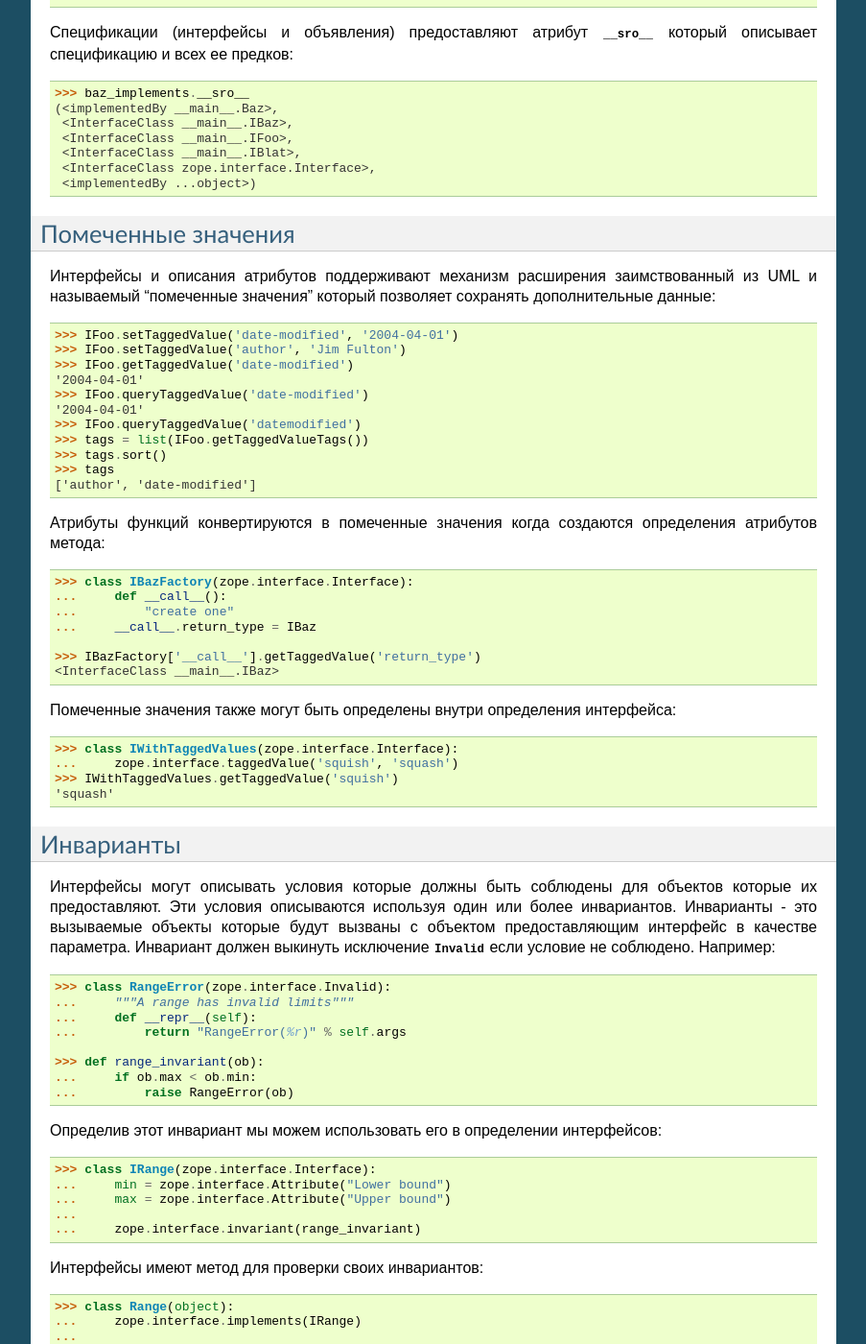
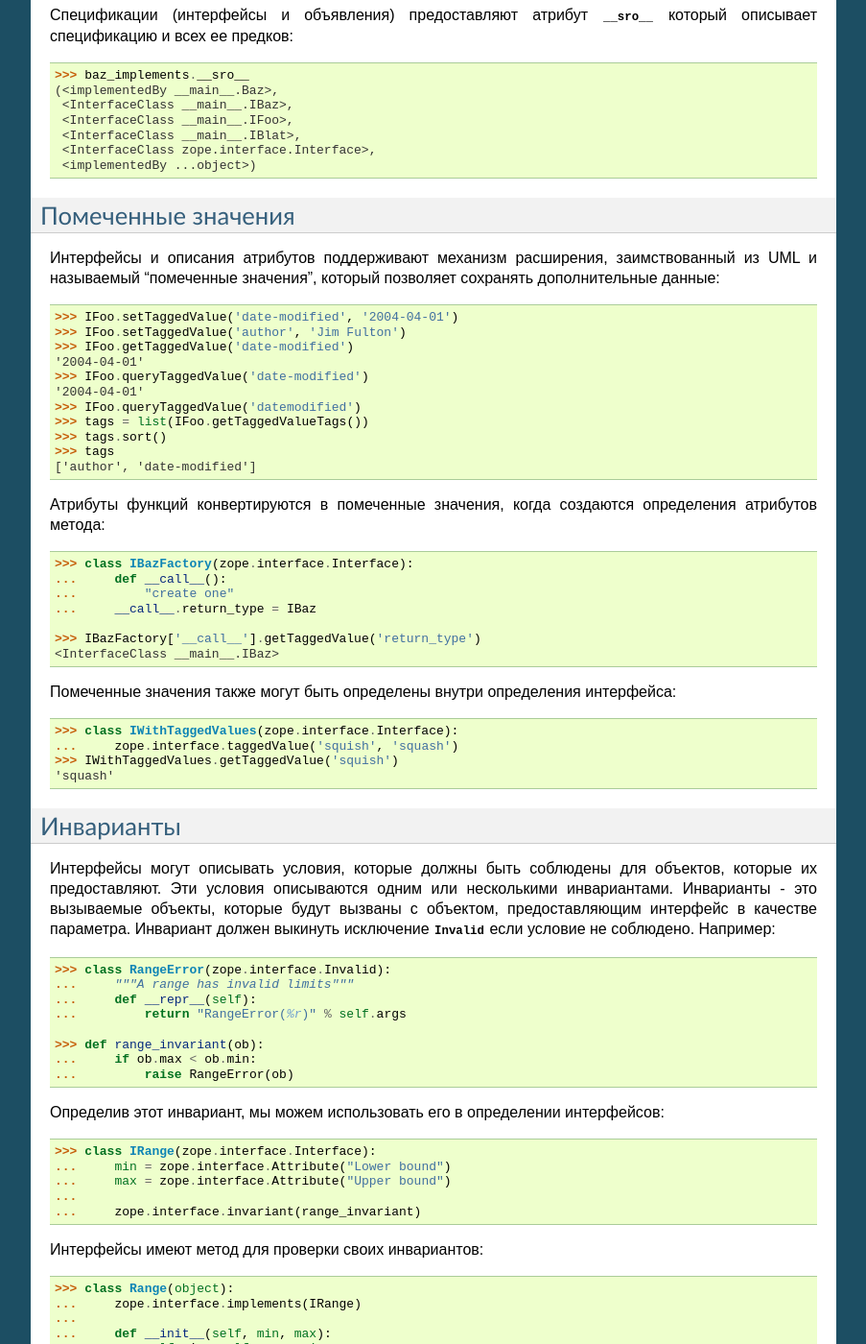
Before and after one commit to zopefoundation/zope.interface, a Sphinx documentation site: the page built from docs/README.ru.rst, in a window 1280 px wide and 1400 px high, scrolled down 10083 px. Shown: the whole window at 96% size, without its empty margins (198-1101 px from the left). Built offline with Sphinx 7.4.7, drawn with Linux system fonts in a browser that asks for light colours; some of the changed text lies outside the part shown.

Commit message:
Update README.ru.rst
- Punctuation check and fix.
- Replace some figures of speech.

```diff
--- a/docs/README.ru.rst
+++ b/docs/README.ru.rst
@@ -310,7 +310,7 @@
   ...     def brag():
   ...         "Brag about being special"
 
-Мы можем сделать созданный экземпляр foo специальным предоставив атрибуты
+Мы можем сделать созданный экземпляр foo специальным, предоставив атрибуты
 `reason` и `brag`::
 
   >>> foo.reason = 'I just am'
@@ -403,7 +403,7 @@
 Объекты объявлений
 ------------------
 
-Когда мы объявляем интерфейсы мы создаем объект *объявления*. Когда мы
+Когда мы объявляем интерфейсы, мы создаем объект *объявления*. Когда мы
 запрашиваем объявления возвращается объект объявления::
 
   >>> type(zope.interface.implementedBy(Special))
@@ -411,7 +411,7 @@
 
 Объекты объявления и объекты интерфейсов во многом похожи друг на друга.
 На самом деле они даже имеют общий базовый класс. Важно понять, что они могут
-использоваться там где в объявлениях ожидаются интерфейсы. Вот простой
+использоваться там, где в объявлениях ожидаются интерфейсы. Вот простой
 пример::
 
   >>> class Special2(Foo):
@@ -467,7 +467,7 @@
   >>> IBaz['eek'].__doc__
   'eek in baz blah'
 
-Мы были осторожны переопределяя eek совместимым путем. Когда интерфейс
+Мы были осторожны, переопределяя eek совместимым путем. Когда интерфейс
 расширяется, расширенный интерфейс должен быть совместимым [#compat]_ с
 расширяемыми интерфейсами.
 
@@ -494,7 +493,7 @@
   False
 
 Когда мы применяем итерацию к интерфейсу мы получаем все имена которые он
-определяет включая имена определенные для базовых интерфейсов. Иногда
+определяет, включая имена определенные для базовых интерфейсов. Иногда
 мы хотим получить *только* имена определенные интерфейсом напрямую.
 Для этого мы используем метод `names`::
 
@@ -533,7 +532,7 @@
 Заметим, что это отличается от поиска в глубину.
 
 Иногда полезно узнать, что интерфейс определяет атрибут напрямую. Мы можем
-использовать метод direct для получения напрямую определенных атрибутов::
+использовать метод `direct` для получения напрямую определенных атрибутов::
 
   >>> IBase.direct('foo').__doc__
   'base foo doc'
@@ -577,8 +576,8 @@
 Помеченные значения
 ===================
 
-Интерфейсы и описания атрибутов поддерживают механизм расширения
-заимствованный из UML и называемый "помеченные значения" который позволяет
+Интерфейсы и описания атрибутов поддерживают механизм расширения,
+заимствованный из UML и называемый "помеченные значения", который позволяет
 сохранять дополнительные данные::
 
   >>> IFoo.setTaggedValue('date-modified', '2004-04-01')
@@ -593,7 +592,7 @@
   >>> tags
   ['author', 'date-modified']
 
-Атрибуты функций конвертируются в помеченные значения когда создаются
+Атрибуты функций конвертируются в помеченные значения, когда создаются
 определения атрибутов метода::
 
   >>> class IBazFactory(zope.interface.Interface):
@@ -615,10 +614,10 @@
 Инварианты
 ==========
 
-Интерфейсы могут описывать условия которые должны быть соблюдены для объектов
-которые их предоставляют. Эти условия описываются используя один или более
-инвариантов. Инварианты - это вызываемые объекты которые будут вызваны
-с объектом предоставляющим интерфейс в качестве параметра. Инвариант
+Интерфейсы могут описывать условия, которые должны быть соблюдены для объектов,
+которые их предоставляют. Эти условия описываются одним или несколькими
+инвариантами. Инварианты - это вызываемые объекты, которые будут вызваны
+с объектом, предоставляющим интерфейс в качестве параметра. Инвариант
 должен выкинуть исключение `Invalid` если условие не соблюдено. Например::
 
   >>> class RangeError(zope.interface.Invalid):
@@ -630,7 +629,7 @@
   ...     if ob.max < ob.min:
   ...         raise RangeError(ob)
 
-Определив этот инвариант мы можем использовать его в определении интерфейсов::
+Определив этот инвариант, мы можем использовать его в определении интерфейсов::
 
   >>> class IRange(zope.interface.Interface):
   ...     min = zope.interface.Attribute("Lower bound")
@@ -657,7 +656,7 @@
   RangeError: Range(2, 1)
 
 В случае нескольких инвариантов мы можем захотеть остановить проверку после
-первой ошибки. Если мы передадим в `validateInvariants` пустой список тогда
+первой ошибки. Если мы передадим в `validateInvariants` пустой список, тогда
 будет выкинуто единственное исключение `Invalid` со списком исключений
 как аргументом::
 
@@ -680,7 +679,7 @@
 =========
 
 Интерфейсы могут быть вызваны для осуществления адаптации. Эта семантика
-основана на функции adapt из PEP 246. Если объект не может быть адаптирован
+основана на функции adapt из PEP 246. Если объект не может быть адаптирован,
 будет выкинут TypeError::
 
   >>> class I(zope.interface.Interface):
@@ -696,7 +695,7 @@
   >>> I(0, 'bob')
   'bob'
 
-Если объект уже реализует нужный интерфейс он будет возвращен::
+Если объект уже реализует нужный интерфейс, он будет возвращен::
 
   >>> class C(object):
   ...     zope.interface.implements(I)
@@ -745,7 +744,7 @@
 Интерфейсы реализуют метод __adapt__ из PEP 246. Этот метод обычно не
 вызывается напрямую. Он вызывается архитектурой адаптации из PEP 246 и методом
 __call__ интерфейсов. Метод адаптации отвечает за адаптацию объекта к
-получателю. Версия по умолчанию возвращает None::
+получателю. Версия по умолчанию возвращает `None`::
 
   >>> I.__adapt__(0)
 
@@ -761,7 +760,7 @@
 Функции для вызова адаптации могут быть добавлены (или удалены) для
 предоставления адаптации "на заказ". Мы установим глупую функцию которая
 адаптирует 0 к 42. Мы устанавливаем функцию просто добавляя ее к списку
-adapter_hooks::
+`adapter_hooks`::
 
   >>> from zope.interface.interface import adapter_hooks
   >>> def adapt_0_to_42(iface, obj):
@@ -772,7 +771,7 @@
   >>> I.__adapt__(0)
   42
 
-Функции должны возвращать либо адаптер, либо None если адаптер не найден.
+Функции должны возвращать либо адаптер, либо `None`, если адаптер не найден.
 Функции могут быть удалены удалением их из списка::
 
   >>> adapter_hooks.remove(adapt_0_to_42)
```
Also changed, not shown: other parts of docs/README.ru.rst (+2 -3 lines).
